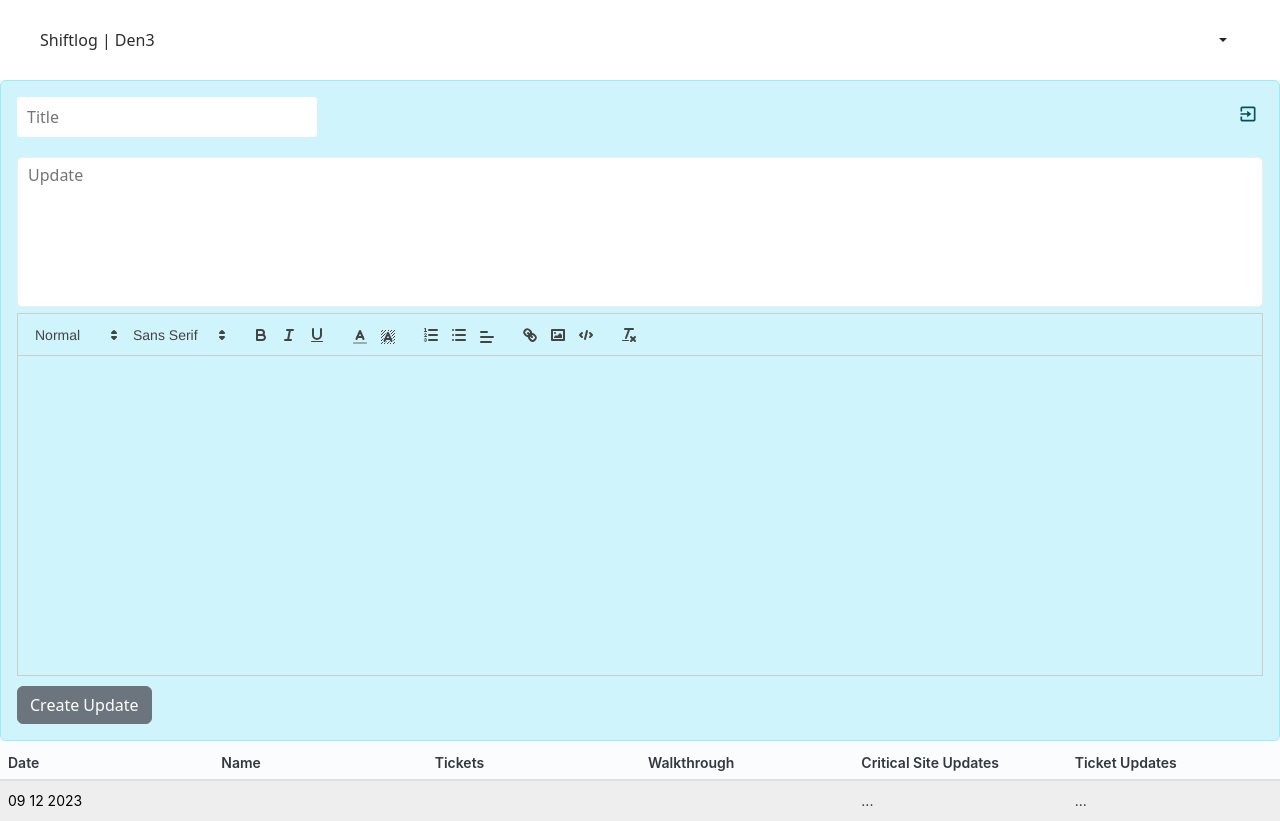
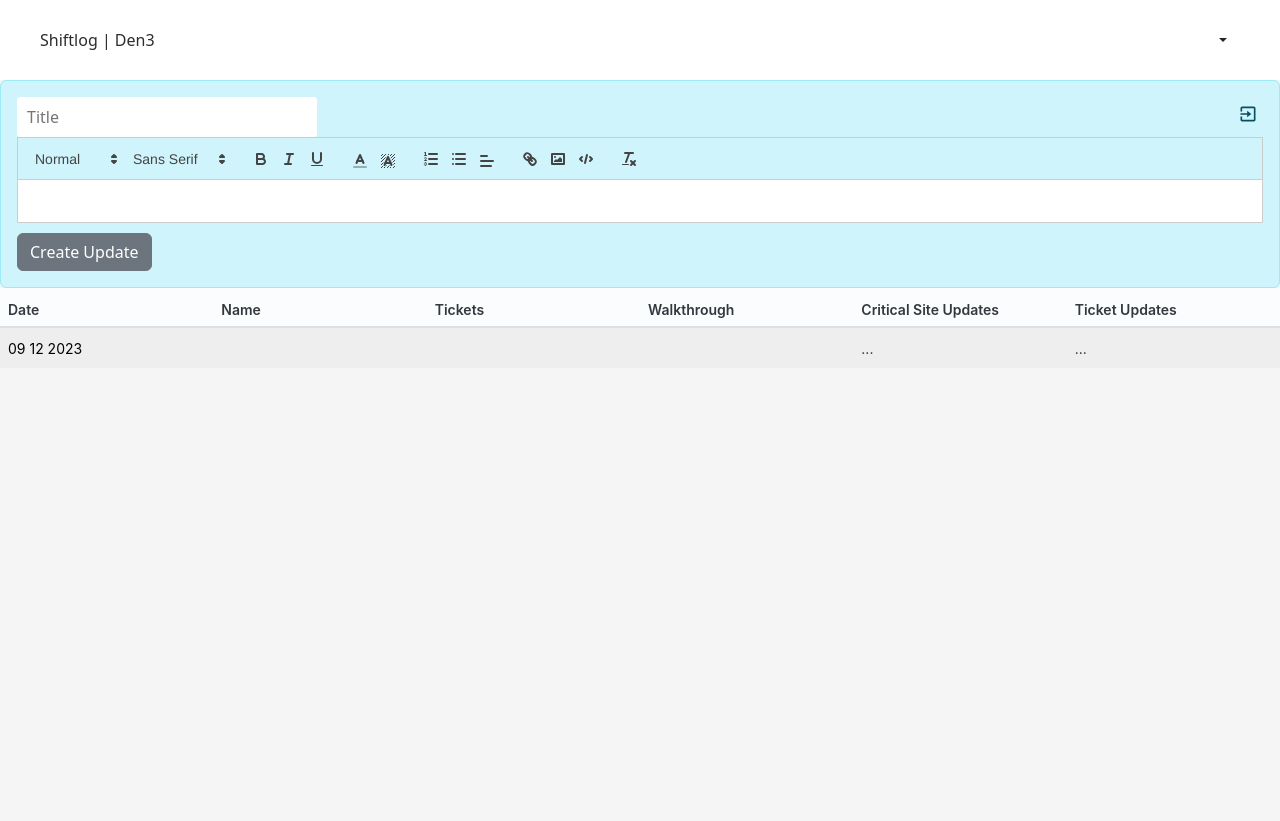
Before and after one commit to TyNoller4317/shiftlog, a React (Create React App) app in the folder client/: page / in a window 1280 px wide. Both pictures are taken after a click on the icon 1218 px from the left and 113 px from the top of the page. After the commit the page ends 800 px from the top, so only its background shows below. Built offline with nearby package versions, Linux system fonts and the light colour scheme; no server answers.

Commit message:
Updated editor

```diff
--- a/client/src/components/InfoBanner.js
+++ b/client/src/components/InfoBanner.js
@@ -65,18 +65,18 @@ function InfoBanner({ data }) {
             <BiExit className="icon" onClick={handleEdit} />
           </div>
         </div>
-        <textarea
+        {/* <textarea
           name="update"
           placeholder="Update"
           value={update}
           onChange={(e) => setUpdate(e.target.value)}
           required
-        />
+        /> */}
 
         <Editor
           value={update}
           onTextChange={(e) => setUpdate(e.htmlValue)}
-          style={{ height: "320px" }}
+          style={{ height: "200px;", background: "white" }}
         />
 
         {/* <div className="select">
```
